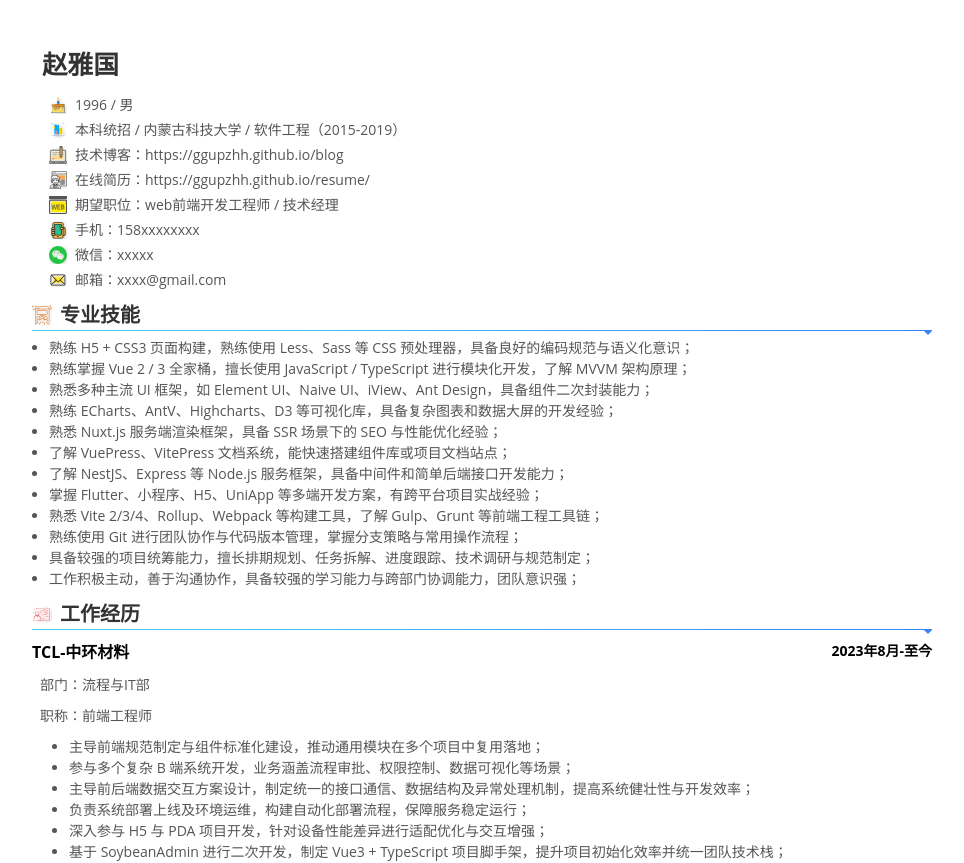
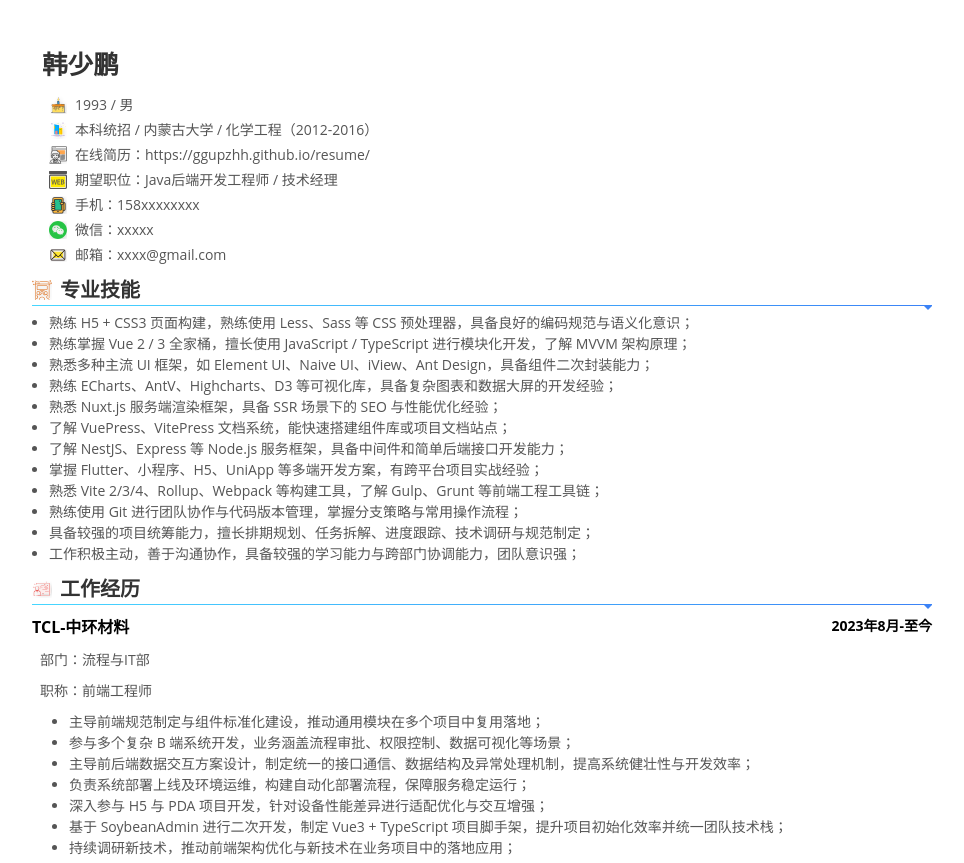
Before and after one commit to shaopeng007/resume, a Vue app: page / in a window 1280 px wide. Shown: the top 863 px of the page, without its empty margins (158-1122 px from the left). Built offline with nearby package versions, Linux system fonts and the light colour scheme.

Commit message:
Update UserInfo.vue
sss

```diff
--- a/src/modules/UserInfo.vue
+++ b/src/modules/UserInfo.vue
@@ -13,7 +13,7 @@
 
       rounded-full " :src="avatar" alt="avatar" /> -->
       <div>
-        <h3 class="sm:text-left ">赵雅国</h3>
+        <h3 class="sm:text-left ">韩少鹏</h3>
         <ul>
           <li v-for="userInfoItem in userInfo" class="flex items-center mb-1">
             <IconFont :icon="userInfoItem.icon" class="text-lg "/>
@@ -34,15 +34,11 @@ import { reactive } from 'vue';
 const userInfo = reactive([
   {
     icon: 'icon-shengri--',
-    text: '1996 / 男'
+    text: '1993 / 男'
   },
   {
     icon: 'icon--xuexiao',
-    text: '本科统招 / 内蒙古科技大学 / 软件工程（2015-2019）'
-  },
-  {
-    icon: 'icon-blog1',
-    text: '技术博客：https://ggupzhh.github.io/blog'
+    text: '本科统招 / 内蒙古大学 / 化学工程（2012-2016）'
   },
   {
     icon: 'icon-browser',
@@ -50,7 +46,7 @@ const userInfo = reactive([
   },
   {
     icon: 'icon-WEBqianduan',
-    text: '期望职位：web前端开发工程师 / 技术经理'
+    text: '期望职位：Java后端开发工程师 / 技术经理'
   },
   {
     icon: 'icon-shouji3',
```
